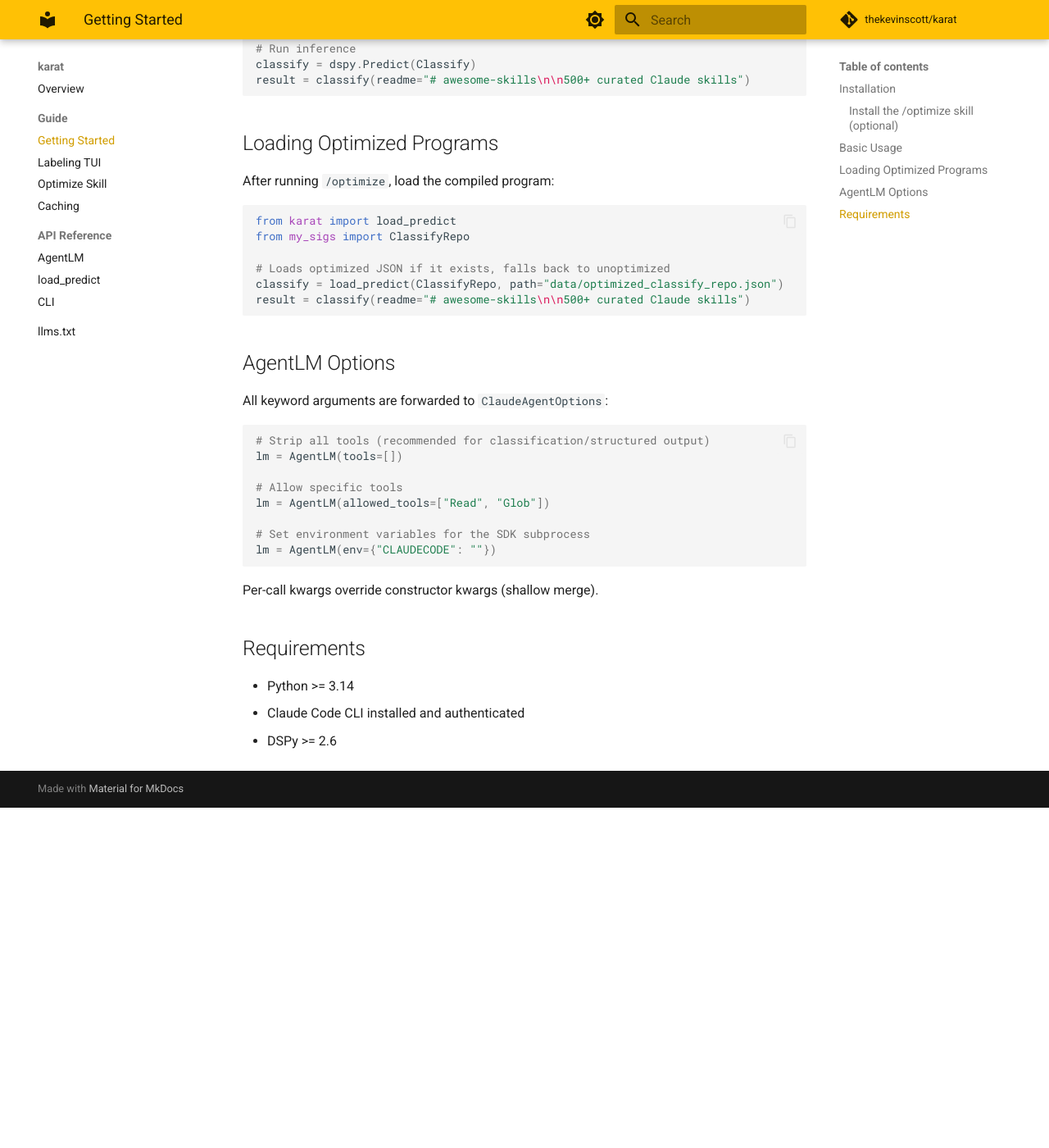
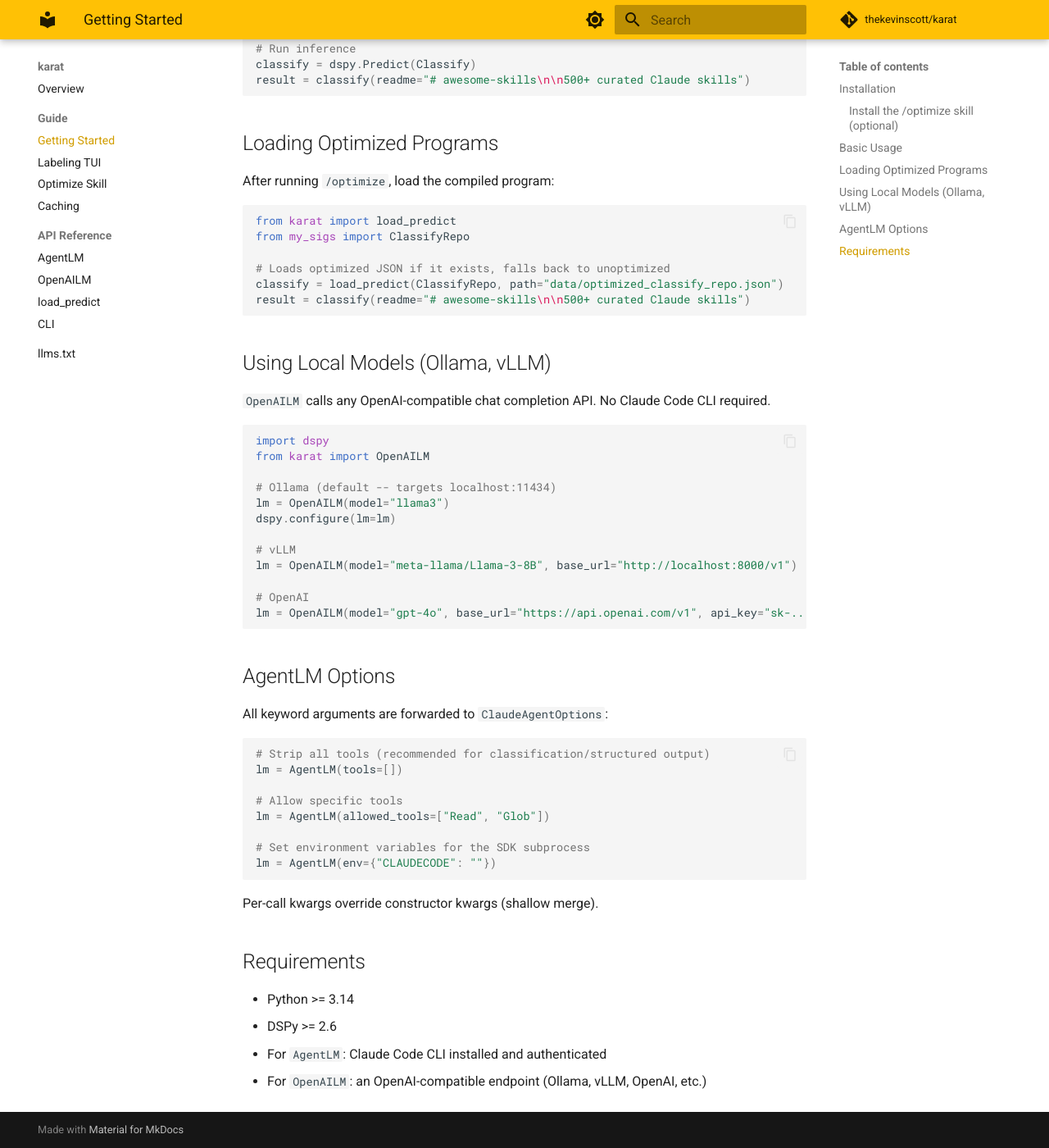
Before and after one commit to thekevinscott/coaxer, an MkDocs documentation site: the page built from docs/guide/getting-started.md, in a window 1280 px wide and 1400 px high, scrolled down 755 px. Shown: the whole window at 82% size. Built offline with MkDocs 1.6.1 and Material for MkDocs 9.7.7, drawn with Linux system fonts in a browser that asks for light colours; comment, search, counter and statistics services are not loaded; before the commit the page ends 1740 px from its top, so only the background shows below that.

Commit message:
docs: add OpenAILM API reference and update getting-started guide
Co-Authored-By: Claude Opus 4.6 (1M context) <noreply@anthropic.com>

````diff
--- a/docs/guide/getting-started.md
+++ b/docs/guide/getting-started.md
@@ -48,6 +48,25 @@ classify = load_predict(ClassifyRepo, path="data/optimized_classify_repo.json")
 result = classify(readme="# awesome-skills\n\n500+ curated Claude skills")
 ```
 
+## Using Local Models (Ollama, vLLM)
+
+`OpenAILM` calls any OpenAI-compatible chat completion API. No Claude Code CLI required.
+
+```python
+import dspy
+from karat import OpenAILM
+
+# Ollama (default -- targets localhost:11434)
+lm = OpenAILM(model="llama3")
+dspy.configure(lm=lm)
+
+# vLLM
+lm = OpenAILM(model="meta-llama/Llama-3-8B", base_url="http://localhost:8000/v1")
+
+# OpenAI
+lm = OpenAILM(model="gpt-4o", base_url="https://api.openai.com/v1", api_key="sk-...")
+```
+
 ## AgentLM Options
 
 All keyword arguments are forwarded to `ClaudeAgentOptions`:
@@ -68,5 +87,6 @@ Per-call kwargs override constructor kwargs (shallow merge).
 ## Requirements
 
 - Python >= 3.14
-- Claude Code CLI installed and authenticated
 - DSPy >= 2.6
+- For `AgentLM`: Claude Code CLI installed and authenticated
+- For `OpenAILM`: an OpenAI-compatible endpoint (Ollama, vLLM, OpenAI, etc.)
--- a/mkdocs.yml
+++ b/mkdocs.yml
@@ -49,6 +49,7 @@ nav:
       - Caching: guide/caching.md
   - API Reference:
       - AgentLM: api/agent-lm.md
+      - OpenAILM: api/openai-lm.md
       - load_predict: api/load-predict.md
       - CLI: api/cli.md
   - llms.txt: llms-full.md
````
Also changed, not shown: docs/api/openai-lm.md (added, +71 -0 lines).
